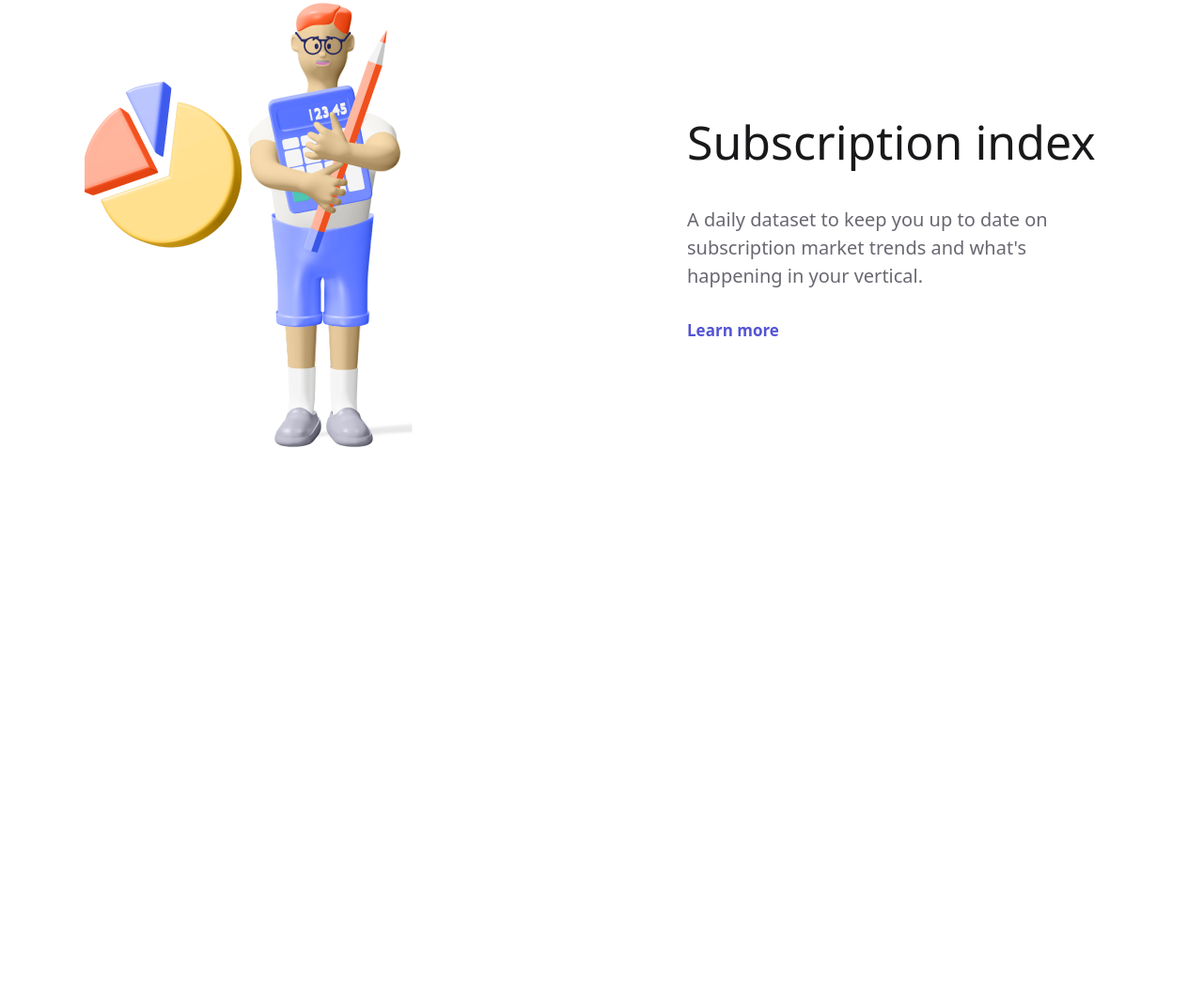
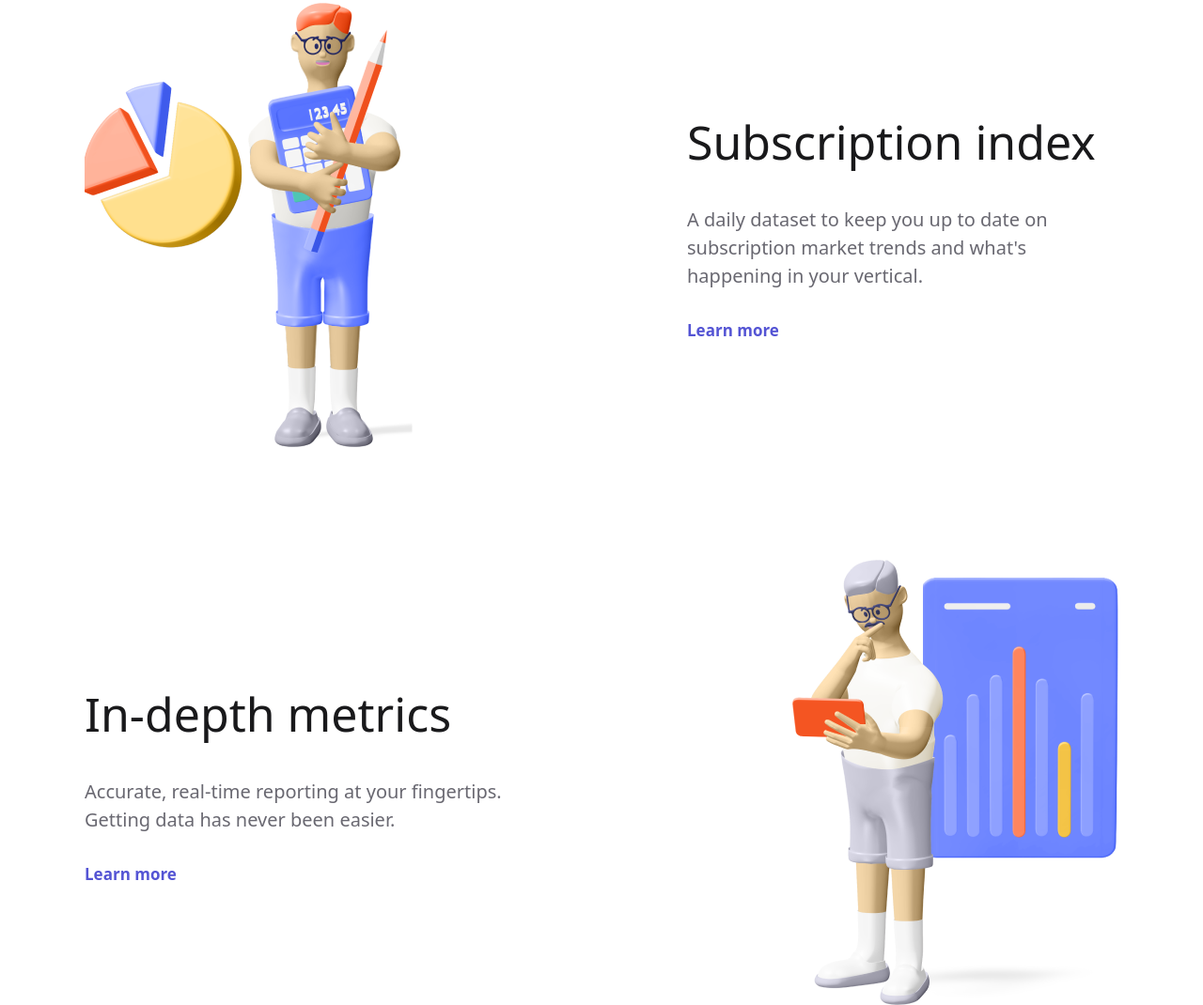
Before and after one commit to zargulak11-hash/tailwind, a website: page index.html in a window 1280 px wide. Shown: the part 970-2040 px from the top of the page at 94% size. Before the commit the page ends 1446 px from the top, so only its background shows below. Drawn offline with Linux system fonts and the light colour scheme.

Commit message:
fourth section

```diff
--- a/index.html
+++ b/index.html
@@ -54,6 +54,14 @@
                 <h3 class="text-[#5454D4] text-[17px] font-bold">Learn more</h3>
             </div>
         </section>
+        <section class="mt-30 flex max-w-275 m-auto justify-between items-center">
+            <div class="flex flex-col gap-[30px]">
+                <h2 class="text-[50px] font-medium text-[#19191B]">In-depth metrics</h2>
+                <p class="font-normal text-[20px] w-[459px] text-[#696871]">Accurate, real-time reporting at your fingertips. Getting data has never been easier.</p>
+                <h3 class="text-[#5454D4] text-[17px] font-bold">Learn more</h3>
+            </div>
+            <img src="./images/Content Image.png" alt="">
+        </section>
     </main>
 
 </body>
```
Also changed, not shown: images/Content Image.png (added).
